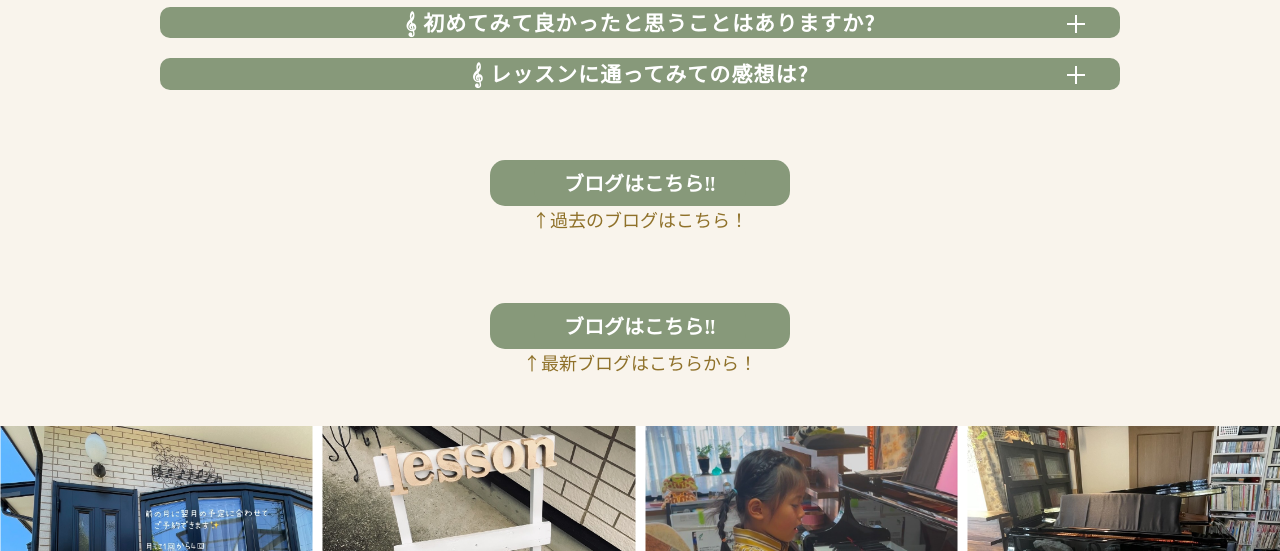
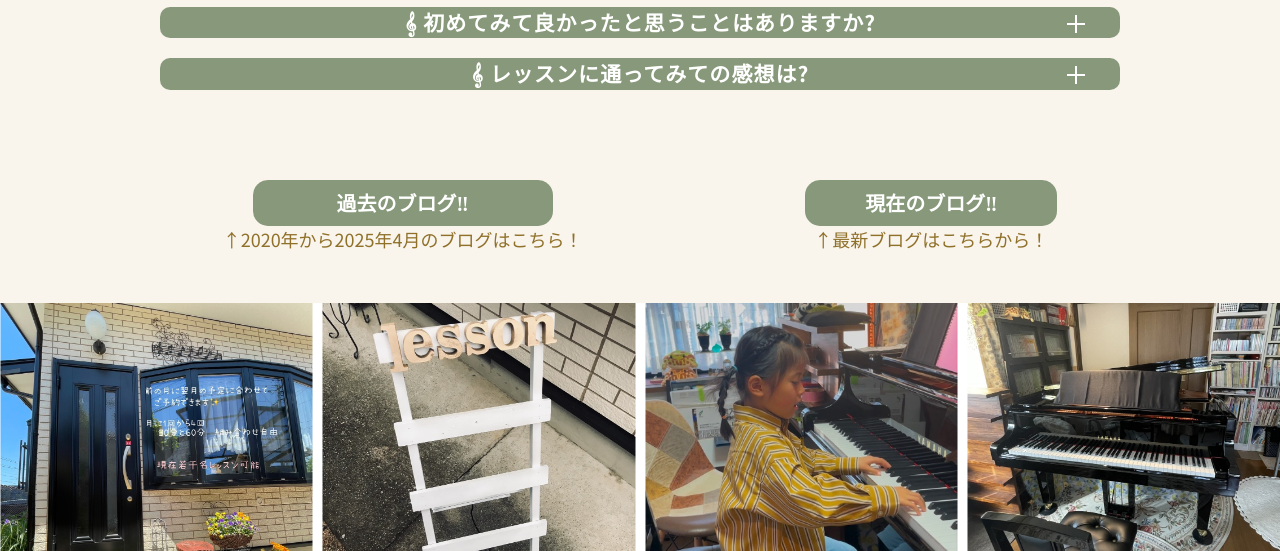
Before and after one commit to mkktetsu/ichikawa-piano, a plain HTML site: page index.html in a window 1280 px wide. Shown: the part 5407-5958 px from the top of the page. Drawn offline with nearby package versions, Linux system fonts and the light colour scheme; no server answers.

Commit message:
ブログボタン設置

```diff
--- a/index.html
+++ b/index.html
@@ -388,11 +388,11 @@
         </div>
         <div class="blog__link">
           <div>
-            <h3 class="button"><a href="https://ameblo.jp/animprin0ma0/theme-10115006859.html" class="button">ブログはこちら‼</a></h3>
-            <p>↑過去のブログはこちら！</p>
+            <h3 class="button"><a href="https://ameblo.jp/animprin0ma0/theme-10115006859.html" class="button">過去のブログ‼</a></h3>
+            <p>↑2020年から2025年4月のブログはこちら！</p>
           </div>
           <div>
-            <h3 class="button"><a href="https://ameblo.jp/animprin0ma0/theme-10115006859.html" class="button">ブログはこちら‼</a></h3>
+            <h3 class="button"><a href="https://ameblo.jp/animprin0ma0/theme-10115006859.html" class="button">現在のブログ‼</a></h3>
             <p>↑最新ブログはこちらから！</p>
           </div>
         </div>
--- a/sass/style.scss
+++ b/sass/style.scss
@@ -1135,6 +1135,10 @@ line-height: 1.5;
         padding: 10px 35px 10px 10px;
     }
 }
+.blog__link {
+    display: flex;
+    justify-content: space-evenly;
+}
 .accordion__content:first-of-type {
     display: block;
     max-height: none;
```
Also changed, not shown: css/style.css, css/style.min.css, 1 other file.
